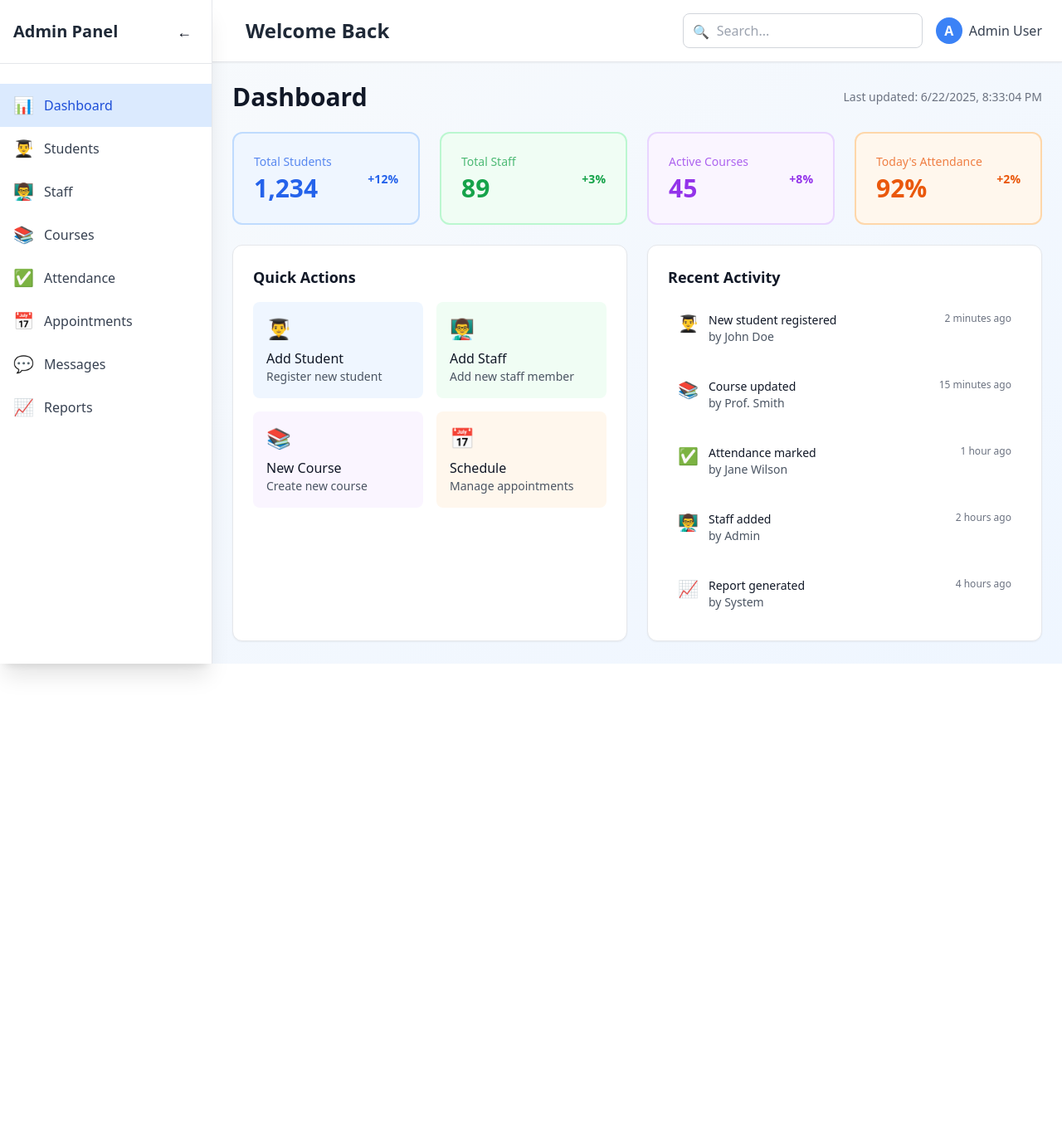
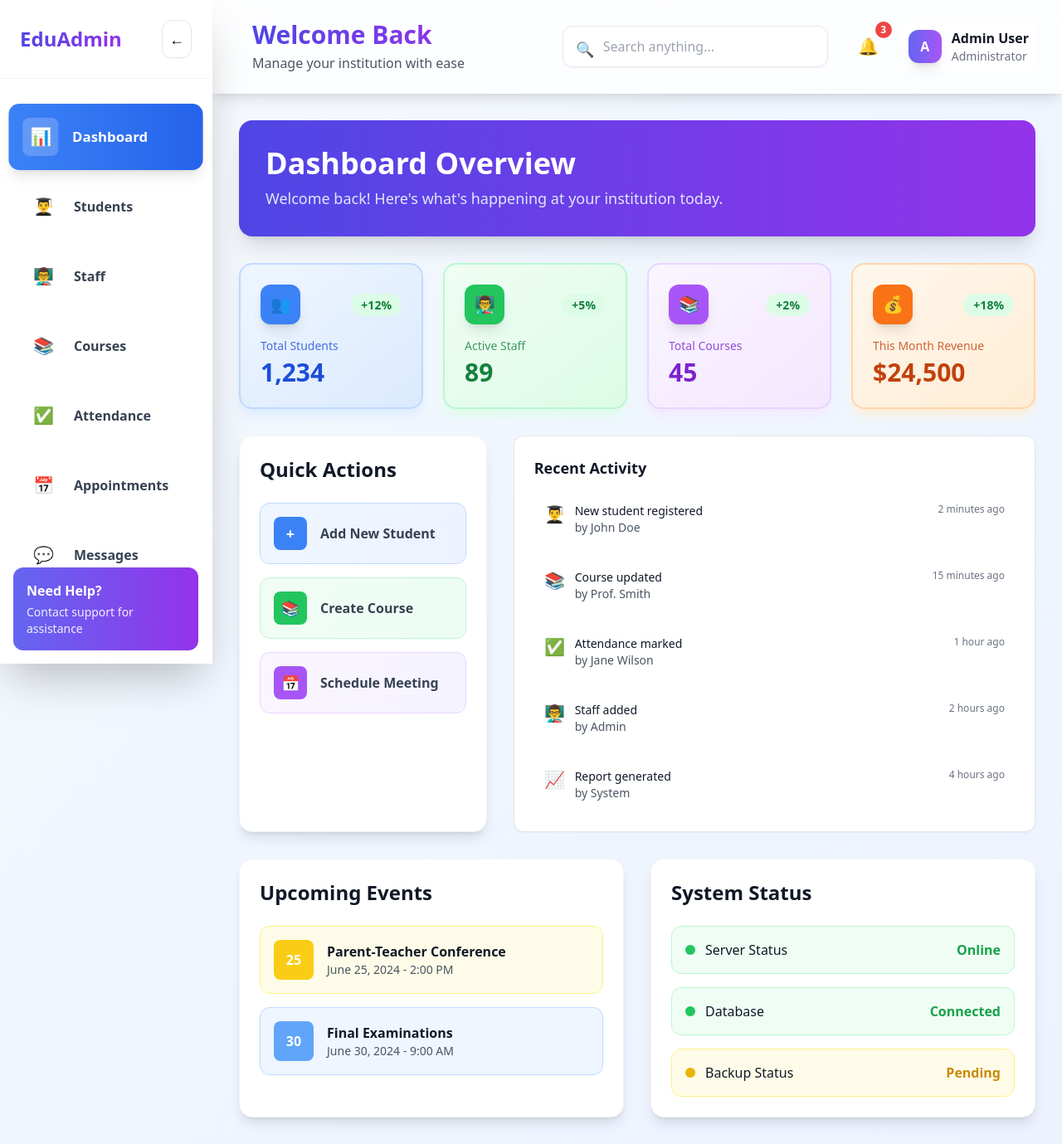
Before and after one commit to Abdisalamabdi303/elegant-dashboard-react, a React (Vite) app: page / in a window 1280 px wide. Shown: the whole page at 83% size. Before the commit the page ends 800 px from the top, so only its background shows below. Built offline with nearby package versions, Linux system fonts and the light colour scheme.

Commit message:
Refactor: Improve design and layout
Improve the overall design and layout of the admin panel.

```diff
--- a/src/components/common/DataTable.tsx
+++ b/src/components/common/DataTable.tsx
@@ -13,42 +13,45 @@ interface DataTableProps {
 
 export const DataTable: React.FC<DataTableProps> = ({ columns, data }) => {
   return (
+    <div className="overflow-hidden rounded-2xl border border-gray-200 shadow-lg bg-white">
       <div className="overflow-x-auto">
         <table className="w-full">
-        <thead>
-          <tr className="border-b border-gray-200">
+          <thead className="bg-gradient-to-r from-gray-50 to-gray-100">
+            <tr>
               {columns.map((column) => (
-              <th key={column.key} className="text-left py-3 px-4 font-semibold text-gray-700">
+                <th key={column.key} className="text-left py-4 px-6 font-bold text-gray-800 text-sm uppercase tracking-wider">
                   {column.label}
                 </th>
               ))}
-            <th className="text-left py-3 px-4 font-semibold text-gray-700">Actions</th>
+              <th className="text-left py-4 px-6 font-bold text-gray-800 text-sm uppercase tracking-wider">Actions</th>
             </tr>
           </thead>
-        <tbody>
+          <tbody className="divide-y divide-gray-100">
             {data.map((row, index) => (
-            <tr key={index} className="border-b border-gray-100 hover:bg-gray-50 transition-colors">
+              <tr key={index} className="hover:bg-gray-50 transition-colors duration-150">
                 {columns.map((column) => (
-                <td key={column.key} className="py-3 px-4 text-gray-900">
+                  <td key={column.key} className="py-4 px-6 text-gray-900">
                     {column.key === 'status' ? (
-                    <span className={`px-2 py-1 rounded-full text-xs font-medium ${
-                      row[column.key] === 'Active'
+                      <span className={`px-3 py-1 rounded-full text-xs font-semibold ${
+                        row[column.key] === 'Active' || row[column.key] === 'Scheduled' || row[column.key] === 'Present'
                           ? 'bg-green-100 text-green-800'
+                          : row[column.key] === 'Completed'
+                          ? 'bg-blue-100 text-blue-800'
                           : 'bg-red-100 text-red-800'
                       }`}>
                         {row[column.key]}
                       </span>
                     ) : (
-                    row[column.key]
+                      <span className="font-medium">{row[column.key]}</span>
                     )}
                   </td>
                 ))}
-              <td className="py-3 px-4">
-                <div className="flex space-x-2">
-                  <button className="text-blue-600 hover:text-blue-800 text-sm font-medium">
+                <td className="py-4 px-6">
+                  <div className="flex space-x-3">
+                    <button className="px-4 py-2 bg-blue-50 text-blue-600 hover:bg-blue-100 rounded-lg text-sm font-semibold transition-colors">
                       Edit
                     </button>
-                  <button className="text-red-600 hover:text-red-800 text-sm font-medium">
+                    <button className="px-4 py-2 bg-red-50 text-red-600 hover:bg-red-100 rounded-lg text-sm font-semibold transition-colors">
                       Delete
                     </button>
                   </div>
@@ -58,5 +61,6 @@ export const DataTable: React.FC<DataTableProps> = ({ columns, data }) => {
           </tbody>
         </table>
       </div>
+    </div>
   );
 };
--- a/src/components/common/StatsCard.tsx
+++ b/src/components/common/StatsCard.tsx
@@ -10,22 +10,43 @@ interface StatsCardProps {
 
 export const StatsCard: React.FC<StatsCardProps> = ({ title, value, change, color }) => {
   const colorClasses = {
-    blue: 'bg-blue-50 text-blue-600 border-blue-200',
-    green: 'bg-green-50 text-green-600 border-green-200',
-    purple: 'bg-purple-50 text-purple-600 border-purple-200',
-    orange: 'bg-orange-50 text-orange-600 border-orange-200',
+    blue: 'bg-gradient-to-br from-blue-50 to-blue-100 text-blue-700 border-blue-200 shadow-blue-100',
+    green: 'bg-gradient-to-br from-green-50 to-green-100 text-green-700 border-green-200 shadow-green-100',
+    purple: 'bg-gradient-to-br from-purple-50 to-purple-100 text-purple-700 border-purple-200 shadow-purple-100',
+    orange: 'bg-gradient-to-br from-orange-50 to-orange-100 text-orange-700 border-orange-200 shadow-orange-100',
+  };
+
+  const iconClasses = {
+    blue: 'bg-blue-500',
+    green: 'bg-green-500',
+    purple: 'bg-purple-500',
+    orange: 'bg-orange-500',
+  };
+
+  const icons = {
+    blue: '👥',
+    green: '👨‍🏫',
+    purple: '📚',
+    orange: '💰',
   };
 
   return (
-    <div className={`p-6 rounded-xl border-2 ${colorClasses[color]} hover:shadow-lg transition-shadow`}>
-      <div className="flex items-center justify-between">
-        <div>
-          <p className="text-sm font-medium opacity-75">{title}</p>
-          <p className="text-3xl font-bold mt-1">{value}</p>
+    <div className={`p-6 rounded-2xl border-2 ${colorClasses[color]} hover:shadow-xl hover:scale-105 transition-all duration-300 shadow-lg`}>
+      <div className="flex items-center justify-between mb-4">
+        <div className={`w-12 h-12 ${iconClasses[color]} rounded-xl flex items-center justify-center text-white text-xl shadow-lg`}>
+          {icons[color]}
         </div>
         <div className="text-right">
-          <span className="text-sm font-semibold">{change}</span>
+          <span className={`text-sm font-bold px-3 py-1 rounded-full ${
+            change.startsWith('+') ? 'bg-green-100 text-green-700' : 'bg-red-100 text-red-700'
+          }`}>
+            {change}
+          </span>
         </div>
+      </div>
+      <div>
+        <p className="text-sm font-medium opacity-80 mb-1">{title}</p>
+        <p className="text-3xl font-bold">{value}</p>
       </div>
     </div>
   );
--- a/src/components/layout/AdminLayout.tsx
+++ b/src/components/layout/AdminLayout.tsx
@@ -11,12 +11,12 @@ export const AdminLayout: React.FC<AdminLayoutProps> = ({ children }) => {
   const [sidebarOpen, setSidebarOpen] = useState(true);
 
   return (
-    <div className="min-h-screen bg-gradient-to-br from-slate-50 to-blue-50">
+    <div className="min-h-screen bg-gradient-to-br from-slate-50 via-blue-50 to-indigo-50">
       <div className="flex">
         <Sidebar isOpen={sidebarOpen} onToggle={() => setSidebarOpen(!sidebarOpen)} />
         <div className={`flex-1 transition-all duration-300 ${sidebarOpen ? 'ml-64' : 'ml-16'}`}>
           <Header onToggleSidebar={() => setSidebarOpen(!sidebarOpen)} />
-          <main className="p-6">
+          <main className="p-8">
             <div className="max-w-7xl mx-auto">
               {children}
             </div>
--- a/src/components/layout/Header.tsx
+++ b/src/components/layout/Header.tsx
@@ -7,33 +7,50 @@ interface HeaderProps {
 
 export const Header: React.FC<HeaderProps> = ({ onToggleSidebar }) => {
   return (
-    <header className="bg-white shadow-sm border-b border-gray-200 px-6 py-4">
+    <header className="bg-white/80 backdrop-blur-lg shadow-lg border-b border-white/20 px-8 py-6 sticky top-0 z-30">
       <div className="flex items-center justify-between">
         <div className="flex items-center space-x-4">
           <button
             onClick={onToggleSidebar}
-            className="p-2 rounded-lg hover:bg-gray-100 transition-colors lg:hidden"
+            className="p-3 rounded-xl hover:bg-gray-100 transition-colors lg:hidden shadow-sm border border-gray-200"
           >
             <span className="text-lg">☰</span>
           </button>
-          <h2 className="text-2xl font-semibold text-gray-800">Welcome Back</h2>
+          <div>
+            <h2 className="text-3xl font-bold bg-gradient-to-r from-indigo-600 to-purple-600 bg-clip-text text-transparent">
+              Welcome Back
+            </h2>
+            <p className="text-gray-600 mt-1">Manage your institution with ease</p>
+          </div>
         </div>
 
-        <div className="flex items-center space-x-4">
+        <div className="flex items-center space-x-6">
           <div className="relative">
             <input
               type="text"
-              placeholder="Search..."
-              className="pl-10 pr-4 py-2 border border-gray-300 rounded-lg focus:ring-2 focus:ring-blue-500 focus:border-transparent"
+              placeholder="Search anything..."
+              className="pl-12 pr-6 py-3 w-80 border border-gray-200 rounded-xl focus:ring-2 focus:ring-indigo-500 focus:border-transparent bg-white/70 backdrop-blur-sm shadow-sm transition-all"
             />
-            <span className="absolute left-3 top-2.5 text-gray-400">🔍</span>
+            <span className="absolute left-4 top-3.5 text-gray-400 text-lg">🔍</span>
           </div>
 
-          <div className="flex items-center space-x-2">
-            <div className="w-8 h-8 bg-blue-500 rounded-full flex items-center justify-center text-white font-semibold">
-              A
+          <div className="flex items-center space-x-4">
+            <button className="relative p-3 rounded-xl hover:bg-gray-100 transition-colors">
+              <span className="text-xl">🔔</span>
+              <div className="absolute -top-1 -right-1 w-5 h-5 bg-red-500 rounded-full flex items-center justify-center text-white text-xs font-bold">
+                3
+              </div>
+            </button>
+
+            <div className="flex items-center space-x-3 bg-white/70 backdrop-blur-sm rounded-xl p-2">
+              <div className="w-10 h-10 bg-gradient-to-r from-indigo-500 to-purple-500 rounded-xl flex items-center justify-center text-white font-bold shadow-lg">
+                A
+              </div>
+              <div className="hidden md:block">
+                <span className="text-gray-900 font-semibold">Admin User</span>
+                <p className="text-gray-500 text-sm">Administrator</p>
+              </div>
             </div>
-            <span className="hidden md:block text-gray-700 font-medium">Admin User</span>
           </div>
         </div>
       </div>
--- a/src/components/layout/Sidebar.tsx
+++ b/src/components/layout/Sidebar.tsx
@@ -11,17 +11,18 @@ interface NavItem {
   name: string;
   icon: string;
   path: string;
+  gradient: string;
 }
 
 const navItems: NavItem[] = [
-  { name: 'Dashboard', icon: '📊', path: '/' },
-  { name: 'Students', icon: '👨‍🎓', path: '/students' },
-  { name: 'Staff', icon: '👨‍🏫', path: '/staff' },
-  { name: 'Courses', icon: '📚', path: '/courses' },
-  { name: 'Attendance', icon: '✅', path: '/attendance' },
-  { name: 'Appointments', icon: '📅', path: '/appointments' },
-  { name: 'Messages', icon: '💬', path: '/messages' },
-  { name: 'Reports', icon: '📈', path: '/reports' },
+  { name: 'Dashboard', icon: '📊', path: '/', gradient: 'from-blue-500 to-blue-600' },
+  { name: 'Students', icon: '👨‍🎓', path: '/students', gradient: 'from-green-500 to-green-600' },
+  { name: 'Staff', icon: '👨‍🏫', path: '/staff', gradient: 'from-purple-500 to-purple-600' },
+  { name: 'Courses', icon: '📚', path: '/courses', gradient: 'from-orange-500 to-orange-600' },
+  { name: 'Attendance', icon: '✅', path: '/attendance', gradient: 'from-teal-500 to-teal-600' },
+  { name: 'Appointments', icon: '📅', path: '/appointments', gradient: 'from-pink-500 to-pink-600' },
+  { name: 'Messages', icon: '💬', path: '/messages', gradient: 'from-indigo-500 to-indigo-600' },
+  { name: 'Reports', icon: '📈', path: '/reports', gradient: 'from-red-500 to-red-600' },
 ];
 
 export const Sidebar: React.FC<SidebarProps> = ({ isOpen, onToggle }) => {
@@ -29,33 +30,56 @@ export const Sidebar: React.FC<SidebarProps> = ({ isOpen, onToggle }) => {
   const location = useLocation();
 
   return (
-    <div className={`fixed left-0 top-0 h-full bg-white shadow-xl transition-all duration-300 z-40 ${isOpen ? 'w-64' : 'w-16'} border-r border-gray-200`}>
-      <div className="flex items-center justify-between p-4 border-b border-gray-200">
-        {isOpen && <h1 className="text-xl font-bold text-gray-800">Admin Panel</h1>}
+    <div className={`fixed left-0 top-0 h-full bg-white/95 backdrop-blur-lg shadow-2xl transition-all duration-300 z-40 ${isOpen ? 'w-64' : 'w-16'} border-r border-white/20`}>
+      <div className="flex items-center justify-between p-6 border-b border-gray-100">
+        {isOpen && (
+          <h1 className="text-2xl font-bold bg-gradient-to-r from-indigo-600 to-purple-600 bg-clip-text text-transparent">
+            EduAdmin
+          </h1>
+        )}
         <button
           onClick={onToggle}
-          className="p-2 rounded-lg hover:bg-gray-100 transition-colors"
+          className="p-2 rounded-xl hover:bg-gray-100 transition-colors shadow-sm border border-gray-200"
         >
           <span className="text-lg">{isOpen ? '←' : '→'}</span>
         </button>
       </div>
 
-      <nav className="mt-6">
+      <nav className="mt-8 px-4">
         {navItems.map((item) => (
           <button
             key={item.path}
             onClick={() => navigate(item.path)}
-            className={`w-full flex items-center px-4 py-3 text-left hover:bg-blue-50 transition-colors ${
+            className={`w-full flex items-center px-4 py-4 mb-2 text-left rounded-xl transition-all duration-200 group ${
               location.pathname === item.path
-                ? 'bg-blue-100 border-r-3 border-blue-500 text-blue-700'
-                : 'text-gray-700 hover:text-blue-600'
+                ? `bg-gradient-to-r ${item.gradient} text-white shadow-lg transform scale-105`
+                : 'text-gray-700 hover:bg-gray-50 hover:text-indigo-600'
             }`}
           >
-            <span className="text-xl mr-3">{item.icon}</span>
-            {isOpen && <span className="font-medium">{item.name}</span>}
+            <div className={`text-xl mr-4 p-2 rounded-lg transition-all duration-200 ${
+              location.pathname === item.path
+                ? 'bg-white/20'
+                : 'group-hover:bg-indigo-100'
+            }`}>
+              {item.icon}
+            </div>
+            {isOpen && (
+              <span className="font-semibold transition-all duration-200">
+                {item.name}
+              </span>
+            )}
           </button>
         ))}
       </nav>
+
+      {isOpen && (
+        <div className="absolute bottom-4 left-4 right-4">
+          <div className="bg-gradient-to-r from-indigo-500 to-purple-600 rounded-xl p-4 text-white">
+            <h3 className="font-semibold mb-1">Need Help?</h3>
+            <p className="text-sm opacity-90">Contact support for assistance</p>
+          </div>
+        </div>
+      )}
     </div>
   );
 };
--- a/src/components/pages/Dashboard.tsx
+++ b/src/components/pages/Dashboard.tsx
@@ -5,55 +5,114 @@ import { RecentActivity } from '../common/RecentActivity';
 
 export const Dashboard: React.FC = () => {
   const stats = [
-    { title: 'Total Students', value: '1,234', change: '+12%', color: 'blue' },
-    { title: 'Total Staff', value: '89', change: '+3%', color: 'green' },
-    { title: 'Active Courses', value: '45', change: '+8%', color: 'purple' },
-    { title: 'Today\'s Attendance', value: '92%', change: '+2%', color: 'orange' },
+    { title: 'Total Students', value: '1,234', change: '+12%', color: 'blue' as const },
+    { title: 'Active Staff', value: '89', change: '+5%', color: 'green' as const },
+    { title: 'Total Courses', value: '45', change: '+2%', color: 'purple' as const },
+    { title: 'This Month Revenue', value: '$24,500', change: '+18%', color: 'orange' as const },
   ];
 
   return (
-    <div className="space-y-6">
-      <div className="flex items-center justify-between">
-        <h1 className="text-3xl font-bold text-gray-900">Dashboard</h1>
-        <div className="text-sm text-gray-500">
-          Last updated: {new Date().toLocaleString()}
-        </div>
+    <div className="space-y-8">
+      {/* Header Section */}
+      <div className="bg-gradient-to-r from-indigo-600 to-purple-600 rounded-2xl p-8 text-white shadow-xl">
+        <h1 className="text-4xl font-bold mb-2">Dashboard Overview</h1>
+        <p className="text-indigo-100 text-lg">Welcome back! Here's what's happening at your institution today.</p>
       </div>
 
-      <div className="grid grid-cols-1 md:grid-cols-2 lg:grid-cols-4 gap-6">
+      {/* Stats Grid */}
+      <div className="grid grid-cols-1 md:grid-cols-2 xl:grid-cols-4 gap-6">
         {stats.map((stat, index) => (
           <StatsCard key={index} {...stat} />
         ))}
       </div>
 
-      <div className="grid grid-cols-1 lg:grid-cols-2 gap-6">
-        <div className="bg-white rounded-xl shadow-sm border border-gray-200 p-6">
-          <h3 className="text-lg font-semibold text-gray-900 mb-4">Quick Actions</h3>
-          <div className="grid grid-cols-2 gap-4">
-            <button className="p-4 bg-blue-50 rounded-lg hover:bg-blue-100 transition-colors text-left">
-              <div className="text-2xl mb-2">👨‍🎓</div>
-              <div className="font-medium text-gray-900">Add Student</div>
-              <div className="text-sm text-gray-600">Register new student</div>
+      {/* Main Content Grid */}
+      <div className="grid grid-cols-1 xl:grid-cols-3 gap-8">
+        {/* Quick Actions */}
+        <div className="bg-white rounded-2xl shadow-lg border border-gray-100 p-6 hover:shadow-xl transition-shadow">
+          <h2 className="text-2xl font-bold text-gray-900 mb-6">Quick Actions</h2>
+          <div className="space-y-4">
+            <button className="w-full flex items-center p-4 bg-gradient-to-r from-blue-50 to-indigo-50 hover:from-blue-100 hover:to-indigo-100 rounded-xl transition-all duration-200 border border-blue-200 group">
+              <div className="w-10 h-10 bg-blue-500 rounded-lg flex items-center justify-center mr-4 group-hover:scale-110 transition-transform">
+                <span className="text-white font-bold text-lg">+</span>
+              </div>
+              <span className="font-semibold text-gray-700">Add New Student</span>
             </button>
-            <button className="p-4 bg-green-50 rounded-lg hover:bg-green-100 transition-colors text-left">
-              <div className="text-2xl mb-2">👨‍🏫</div>
-              <div className="font-medium text-gray-900">Add Staff</div>
-              <div className="text-sm text-gray-600">Add new staff member</div>
+            <button className="w-full flex items-center p-4 bg-gradient-to-r from-green-50 to-emerald-50 hover:from-green-100 hover:to-emerald-100 rounded-xl transition-all duration-200 border border-green-200 group">
+              <div className="w-10 h-10 bg-green-500 rounded-lg flex items-center justify-center mr-4 group-hover:scale-110 transition-transform">
+                <span className="text-white font-bold text-lg">📚</span>
+              </div>
+              <span className="font-semibold text-gray-700">Create Course</span>
             </button>
-            <button className="p-4 bg-purple-50 rounded-lg hover:bg-purple-100 transition-colors text-left">
-              <div className="text-2xl mb-2">📚</div>
-              <div className="font-medium text-gray-900">New Course</div>
-              <div className="text-sm text-gray-600">Create new course</div>
-            </button>
-            <button className="p-4 bg-orange-50 rounded-lg hover:bg-orange-100 transition-colors text-left">
-              <div className="text-2xl mb-2">📅</div>
-              <div className="font-medium text-gray-900">Schedule</div>
-              <div className="text-sm text-gray-600">Manage appointments</div>
+            <button className="w-full flex items-center p-4 bg-gradient-to-r from-purple-50 to-violet-50 hover:from-purple-100 hover:to-violet-100 rounded-xl transition-all duration-200 border border-purple-200 group">
+              <div className="w-10 h-10 bg-purple-500 rounded-lg flex items-center justify-center mr-4 group-hover:scale-110 transition-transform">
+                <span className="text-white font-bold text-lg">📅</span>
+              </div>
+              <span className="font-semibold text-gray-700">Schedule Meeting</span>
             </button>
           </div>
         </div>
 
-        <RecentActivity />
+        {/* Recent Activity */}
+        <div className="xl:col-span-2">
+          <RecentActivity />
+        </div>
+      </div>
+
+      {/* Additional Info Grid */}
+      <div className="grid grid-cols-1 lg:grid-cols-2 gap-8">
+        {/* Upcoming Events */}
+        <div className="bg-white rounded-2xl shadow-lg border border-gray-100 p-6 hover:shadow-xl transition-shadow">
+          <h2 className="text-2xl font-bold text-gray-900 mb-6">Upcoming Events</h2>
+          <div className="space-y-4">
+            <div className="flex items-center p-4 bg-yellow-50 rounded-xl border border-yellow-200">
+              <div className="w-12 h-12 bg-yellow-400 rounded-lg flex items-center justify-center mr-4">
+                <span className="text-white font-bold">25</span>
+              </div>
+              <div>
+                <h3 className="font-semibold text-gray-900">Parent-Teacher Conference</h3>
+                <p className="text-gray-600 text-sm">June 25, 2024 - 2:00 PM</p>
+              </div>
+            </div>
+            <div className="flex items-center p-4 bg-blue-50 rounded-xl border border-blue-200">
+              <div className="w-12 h-12 bg-blue-400 rounded-lg flex items-center justify-center mr-4">
+                <span className="text-white font-bold">30</span>
+              </div>
+              <div>
+                <h3 className="font-semibold text-gray-900">Final Examinations</h3>
+                <p className="text-gray-600 text-sm">June 30, 2024 - 9:00 AM</p>
+              </div>
+            </div>
+          </div>
+        </div>
+
+        {/* System Status */}
+        <div className="bg-white rounded-2xl shadow-lg border border-gray-100 p-6 hover:shadow-xl transition-shadow">
+          <h2 className="text-2xl font-bold text-gray-900 mb-6">System Status</h2>
+          <div className="space-y-4">
+            <div className="flex items-center justify-between p-4 bg-green-50 rounded-xl border border-green-200">
+              <div className="flex items-center">
+                <div className="w-3 h-3 bg-green-500 rounded-full mr-3"></div>
+                <span className="font-medium text-gray-900">Server Status</span>
+              </div>
+              <span className="text-green-600 font-semibold">Online</span>
+            </div>
+            <div className="flex items-center justify-between p-4 bg-green-50 rounded-xl border border-green-200">
+              <div className="flex items-center">
+                <div className="w-3 h-3 bg-green-500 rounded-full mr-3"></div>
+                <span className="font-medium text-gray-900">Database</span>
+              </div>
+              <span className="text-green-600 font-semibold">Connected</span>
+            </div>
+            <div className="flex items-center justify-between p-4 bg-yellow-50 rounded-xl border border-yellow-200">
+              <div className="flex items-center">
+                <div className="w-3 h-3 bg-yellow-500 rounded-full mr-3"></div>
+                <span className="font-medium text-gray-900">Backup Status</span>
+              </div>
+              <span className="text-yellow-600 font-semibold">Pending</span>
+            </div>
+          </div>
+        </div>
       </div>
     </div>
   );
```
Lines whose indentation alone changed are shown as unchanged.
